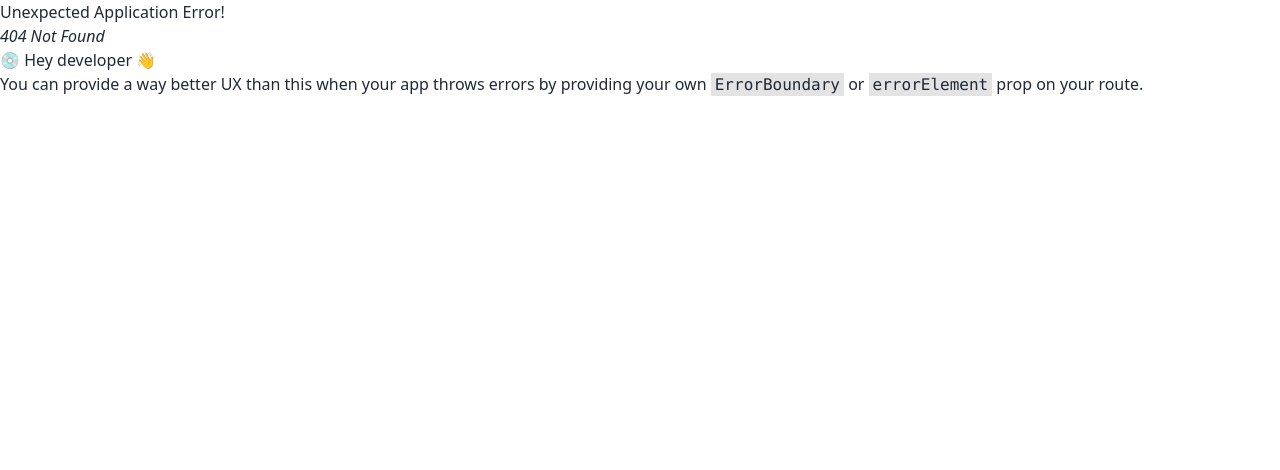
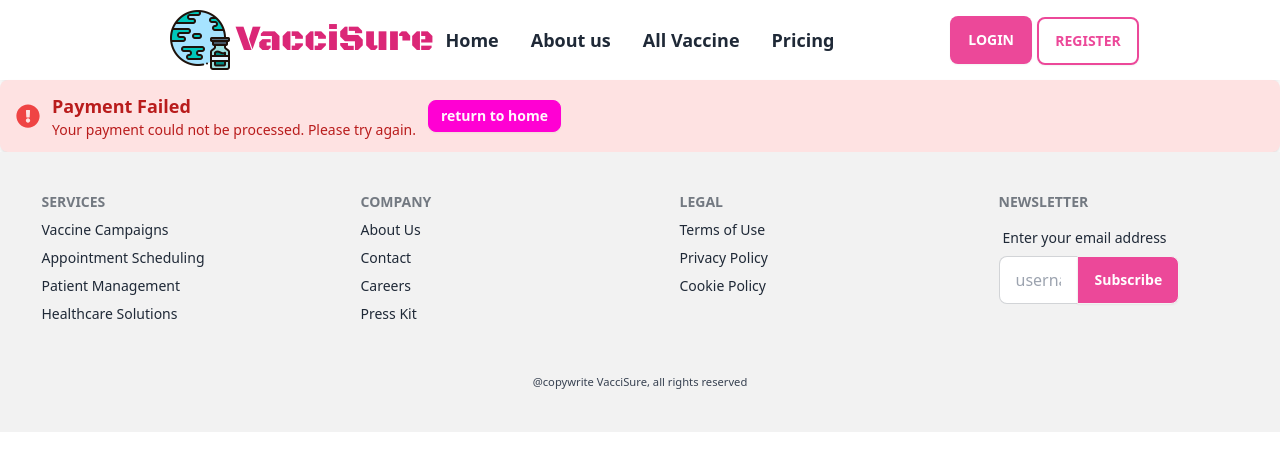
Before and after one commit to arman1211/Vaccination-Management-FrontEnd, a React (Vite) app: page /pricing/failed/1 in a window 1280 px wide. Before the commit this address had no page. Shown: the top 470 px of the page. Built offline with nearby package versions, Linux system fonts and the light colour scheme; a web font is replaced by a local one.

Commit message:
failed and canceled payment page added

```diff
--- a/src/Router/Routes.jsx
+++ b/src/Router/Routes.jsx
@@ -20,6 +20,8 @@ import Chart from "../pages/Dashboard/Chart/Chart";
 import Pricing from "../pages/Pricing/Pricing";
 import ConfirmPayment from "../pages/Pricing/ConfirmPayment";
 import SuccessPage from "../pages/Pricing/SuccessPage";
+import FailedPayment from "../pages/Pricing/FailedPayment";
+import CanceledPayment from "../pages/Pricing/CanceledPayment";
 
 export const router = createBrowserRouter([
   {
@@ -64,11 +66,23 @@ export const router = createBrowserRouter([
       },
       {
         path: "/pricing/confirm",
-        element: <ConfirmPayment></ConfirmPayment>,
+        element: (
+          <PrivateRoute
+            element={<ConfirmPayment></ConfirmPayment>}
+          ></PrivateRoute>
+        ),
       },
       {
         path: "/pricing/success/:tranId",
         element: <SuccessPage></SuccessPage>,
+      },
+      {
+        path: "/pricing/failed/:tranId",
+        element: <FailedPayment></FailedPayment>,
+      },
+      {
+        path: "/pricing/canceled/:tranId",
+        element: <CanceledPayment />,
       },
     ],
   },
--- /dev/null
+++ b/src/pages/Pricing/CanceledPayment.jsx
@@ -0,0 +1,20 @@
+import { FaTimesCircle } from "react-icons/fa";
+
+const CanceledPayment = () => {
+  return (
+    <div className="flex items-center space-x-3 bg-gray-100 text-gray-700 px-4 py-3 rounded-lg shadow-md">
+      <FaTimesCircle className="text-gray-500" size={24} />
+      <div>
+        <h3 className="font-semibold text-lg">Payment Canceled</h3>
+        <p className="text-sm">
+          You canceled this payment. No charges were made.
+        </p>
+      </div>
+      <a href="/" className="btn btn-sm btn-secondary">
+        return to home
+      </a>
+    </div>
+  );
+};
+
+export default CanceledPayment;
--- /dev/null
+++ b/src/pages/Pricing/FailedPayment.jsx
@@ -0,0 +1,20 @@
+import { FaExclamationCircle } from "react-icons/fa";
+
+const FailedPayment = () => {
+  return (
+    <div className="flex items-center space-x-3 bg-red-100 text-red-700 px-4 py-3 rounded-lg shadow-md">
+      <FaExclamationCircle className="text-red-500" size={24} />
+      <div>
+        <h3 className="font-semibold text-lg">Payment Failed</h3>
+        <p className="text-sm">
+          Your payment could not be processed. Please try again.
+        </p>
+      </div>
+      <a href="/" className="btn btn-sm btn-secondary">
+        return to home
+      </a>
+    </div>
+  );
+};
+
+export default FailedPayment;
```
